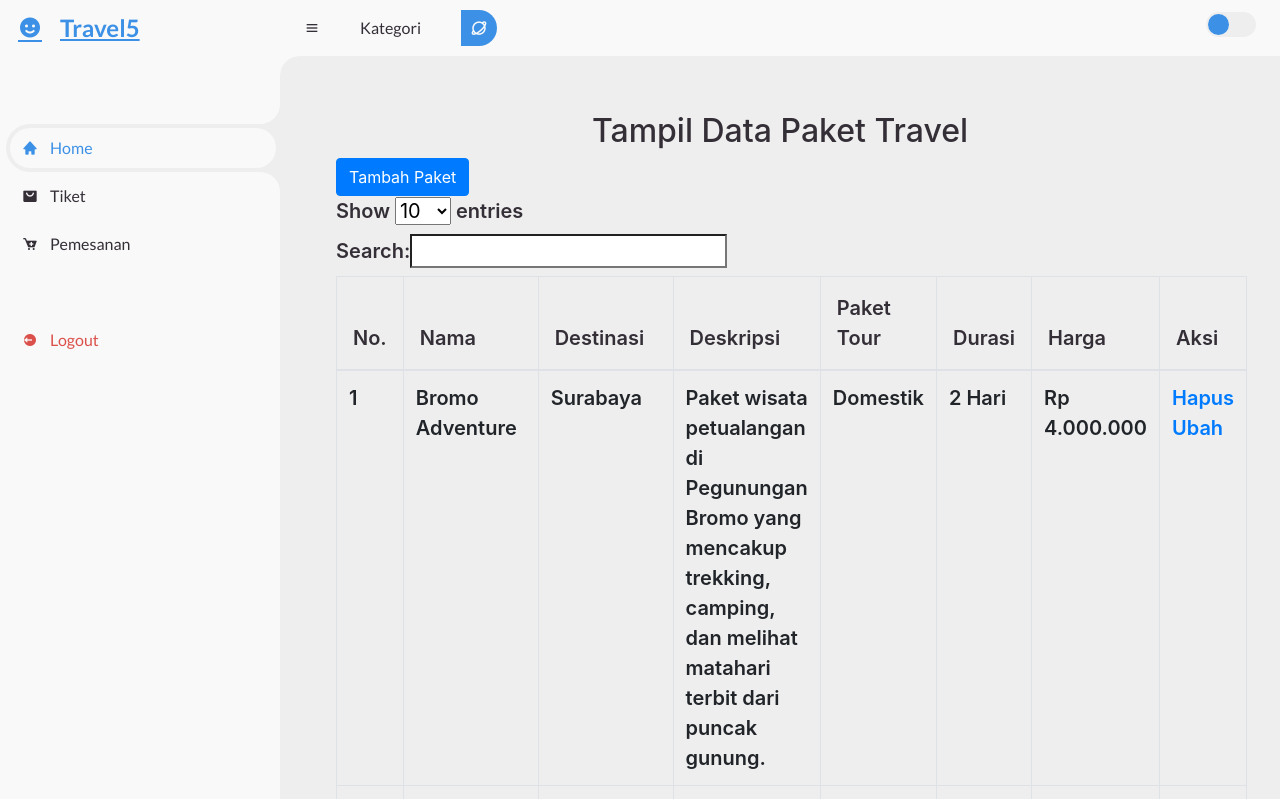
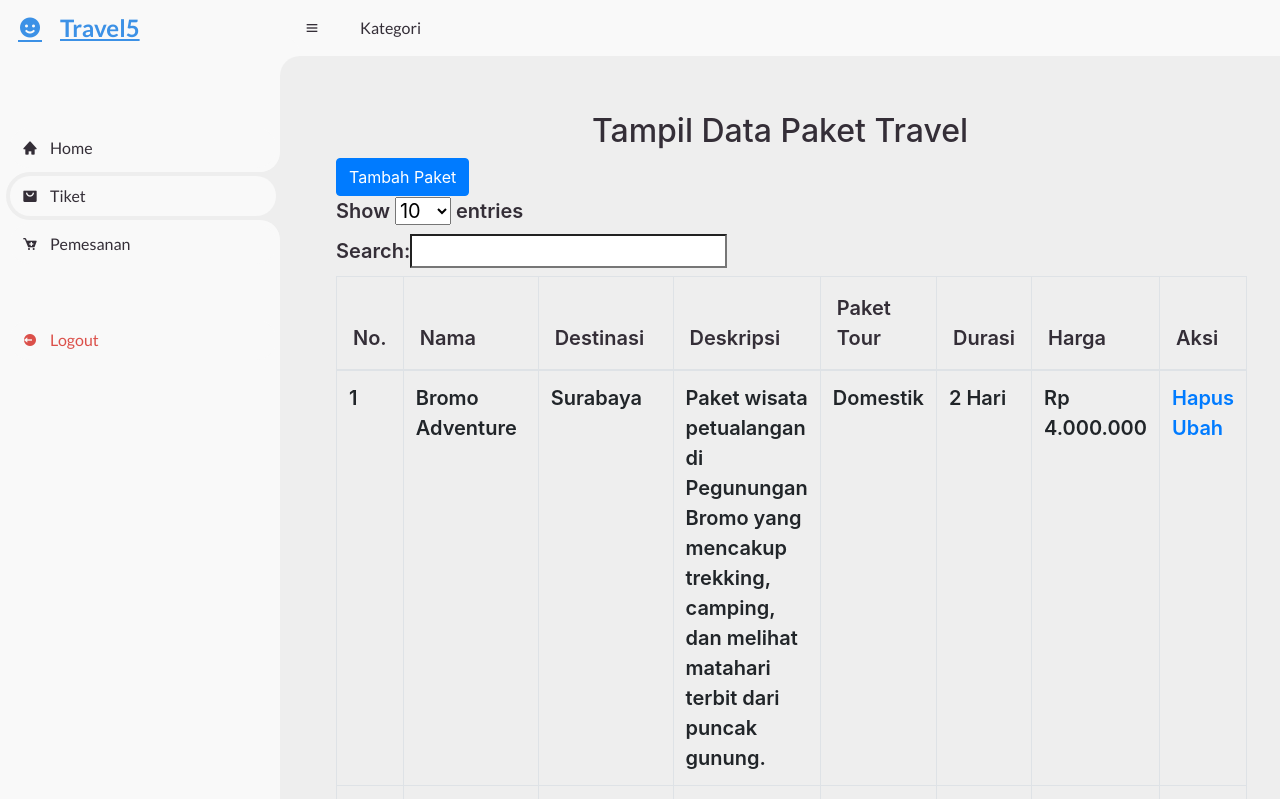
Before and after one commit to A2-5-web/program-web-travel, a PHP site: the page made by pa_web(fokus)/agen_tiket.php in a window 1280 px wide. Shown: the top 799 px of the page. Run offline with PHP 8.4, Linux system fonts and the light colour scheme; a user stored in the database is signed in; data comes from the database, SQL or seed files in the repository; some libraries are stand-ins or nearby versions.

Commit message:
New Update

```diff
--- a/pa_web(fokus)/agen_controller.php
+++ b/pa_web(fokus)/agen_controller.php
@@ -24,7 +24,7 @@ if (isset($_GET['action']) && $_GET['action'] == 'logout') {
 //----------------------TAMBAH DATA-----------------------//
 // percabangan untuk menangani klik tombol submit pada form tambah data
 if (isset($_POST['tambah'])) {
-    $nama = $_POST['nama'];
+    $nama = $_POST['nama_paket'];
     $destinasi = $_POST['destinasi'];
     $deskripsi = $_POST['deskripsi'];
     $harga = $_POST['harga'];
--- a/pa_web(fokus)/agen_tiket.php
+++ b/pa_web(fokus)/agen_tiket.php
@@ -28,14 +28,14 @@ require('agen_controller.php');
         <i class="bx bxs-smile"></i>
         <span class="text">Travel5</span>
       </a>
-      <ul class="side-menu top">
-        <li class="active">
+	  <ul class="side-menu mid">
+        <li>
           <a href="agen_beranda.php">
             <i class="bx bxs-home"></i>
             <span class="text">Home</span>
           </a>
         </li>
-        <li>
+        <li class="active">
           <a href="agen_tiket.php">
             <i class="bx bxs-shopping-bag-alt"></i>
             <span class="text">Tiket</span>
@@ -64,15 +64,6 @@ require('agen_controller.php');
       <nav>
         <i class="bx bx-menu"></i>
         <a href="#" class="nav-link">Kategori</a>
-        <form action="#">
-          <div class="form-input">
-            <button type="submit" class="search-btn">
-              <i class="bx bx-planet"></i>
-            </button>
-          </div>
-        </form>
-        <input type="checkbox" id="switch-mode" hidden />
-        <label for="switch-mode" class="switch-mode"></label>
       </nav>
       <!-- NAVBAR -->
 
--- a/pa_web(fokus)/css/style2.css
+++ b/pa_web(fokus)/css/style2.css
@@ -153,6 +153,7 @@ body {
   display: flex;
   justify-content: center;
 }
+
 /* SIDEBAR */
 
 /* CONTENT */
@@ -204,65 +205,6 @@ body {
 }
 #content nav .nav-link:hover {
   color: var(--blue);
-}
-#content nav form {
-  max-width: 400px;
-  width: 100%;
-  margin-right: auto;
-}
-#content nav form .form-input {
-  display: flex;
-  align-items: center;
-  height: 36px;
-}
-#content nav form .form-input input {
-  flex-grow: 1;
-  padding: 0 16px;
-  height: 100%;
-  border: none;
-  background: var(--grey);
-  border-radius: 36px 0 0 36px;
-  outline: none;
-  width: 100%;
-  color: var(--dark);
-}
-#content nav form .form-input button {
-  width: 36px;
-  height: 100%;
-  display: flex;
-  justify-content: center;
-  align-items: center;
-  background: var(--blue);
-  color: var(--light);
-  font-size: 18px;
-  border: none;
-  outline: none;
-  border-radius: 0 36px 36px 0;
-  cursor: pointer;
-}
-
-#content nav .switch-mode {
-  display: block;
-  min-width: 50px;
-  height: 25px;
-  border-radius: 25px;
-  background: var(--grey);
-  cursor: pointer;
-  position: relative;
-}
-#content nav .switch-mode::before {
-  content: "";
-  position: absolute;
-  top: 2px;
-  left: 2px;
-  bottom: 2px;
-  width: calc(25px - 4px);
-  background: var(--blue);
-  border-radius: 50%;
-  transition: all 0.3s ease;
-}
-#content nav #switch-mode:checked + .switch-mode::before {
-  left: calc(100% - (25px - 4px) - 2px);
 }
 /* NAVBAR */
 
```
Also changed, not shown: pa_web(fokus)/agen_beranda.php (+0 -9 lines), pa_web(fokus)/script.js (+0 -52 lines).
